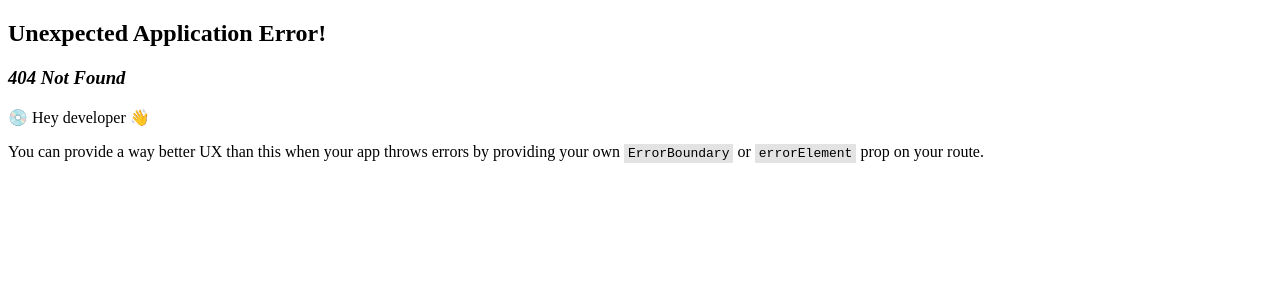
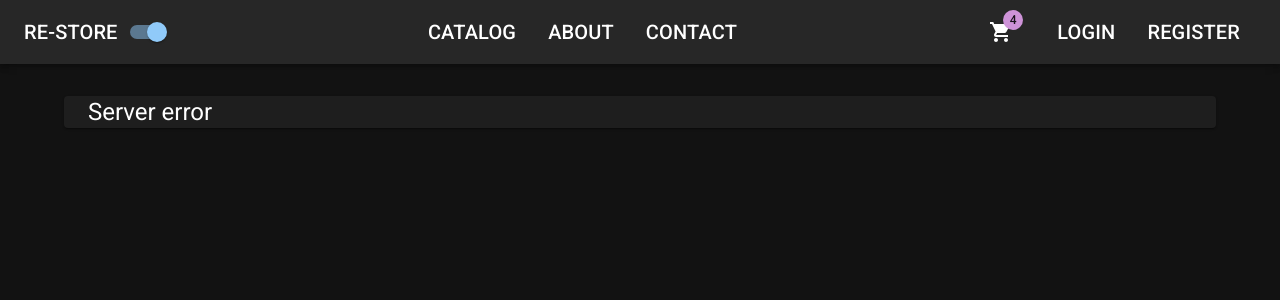
Before and after one commit to Nafets94/E-commerce-store, a React (Create React App) app in the folder client/: page /server-error in a window 1280 px wide. Before the commit this address had no page. Shown: the top 300 px of the page. Built offline with nearby package versions, Linux system fonts and the light colour scheme.

Commit message:
added a server error component

```diff
--- a/client/src/app/api/agent.ts
+++ b/client/src/app/api/agent.ts
@@ -1,5 +1,6 @@
 import axios, { AxiosError, AxiosResponse } from "axios";
 import { toast } from "react-toastify";
+import { router } from "../router/Routes";
 
 axios.defaults.baseURL = 'http://localhost:5000/api/';
 
@@ -26,7 +27,7 @@ axios.interceptors.response.use(response => {
             toast.error(data.title);
             break;
         case 500:
-            toast.error(data.title);
+            router.navigate('server-error', {state: {error: data}});
             break;
         default:
             break;
--- /dev/null
+++ b/client/src/app/errors/ServerError.tsx
@@ -0,0 +1,23 @@
+import { Divider, Paper, Typography } from "@mui/material";
+import { Container } from "@mui/system";
+import { useLocation } from "react-router-dom";
+
+export default function ServerError() {
+    const {state} = useLocation();
+
+    return (
+        <Container component={Paper}>
+            {state?.error ? (
+                <>
+                    <Typography gutterBottom variant='h3' color='secondary'>
+                        {state.error.title}
+                    </Typography>
+                    <Divider />
+                    <Typography variant='body1'>{state.error.detail || 'Internal server error'}</Typography>
+                </>
+            ) : (
+                <Typography variant='h5' gutterBottom>Server error</Typography>
+            )}
+        </Container>
+    )
+}
--- a/client/src/app/router/Routes.tsx
+++ b/client/src/app/router/Routes.tsx
@@ -4,6 +4,7 @@ import Catalog from "../../features/catalog/Catalog";
 import ProductDetails from "../../features/catalog/ProductDetails";
 import ContactPage from "../../features/contact/ContactPage";
 import HomePage from "../../features/home/HomePage";
+import ServerError from "../errors/ServerError";
 import App from "../layout/App";
 
 export const router = createBrowserRouter([
@@ -15,7 +16,8 @@ export const router = createBrowserRouter([
             {path: 'catalog', element: <Catalog />},
             {path: 'catalog/:id', element: <ProductDetails />},
             {path: 'about', element: <AboutPage />},
-            {path: 'contact', element: <ContactPage />}
+            {path: 'contact', element: <ContactPage />},
+            {path: 'server-error', element: <ServerError />},
         ]
     }
 ])
```
